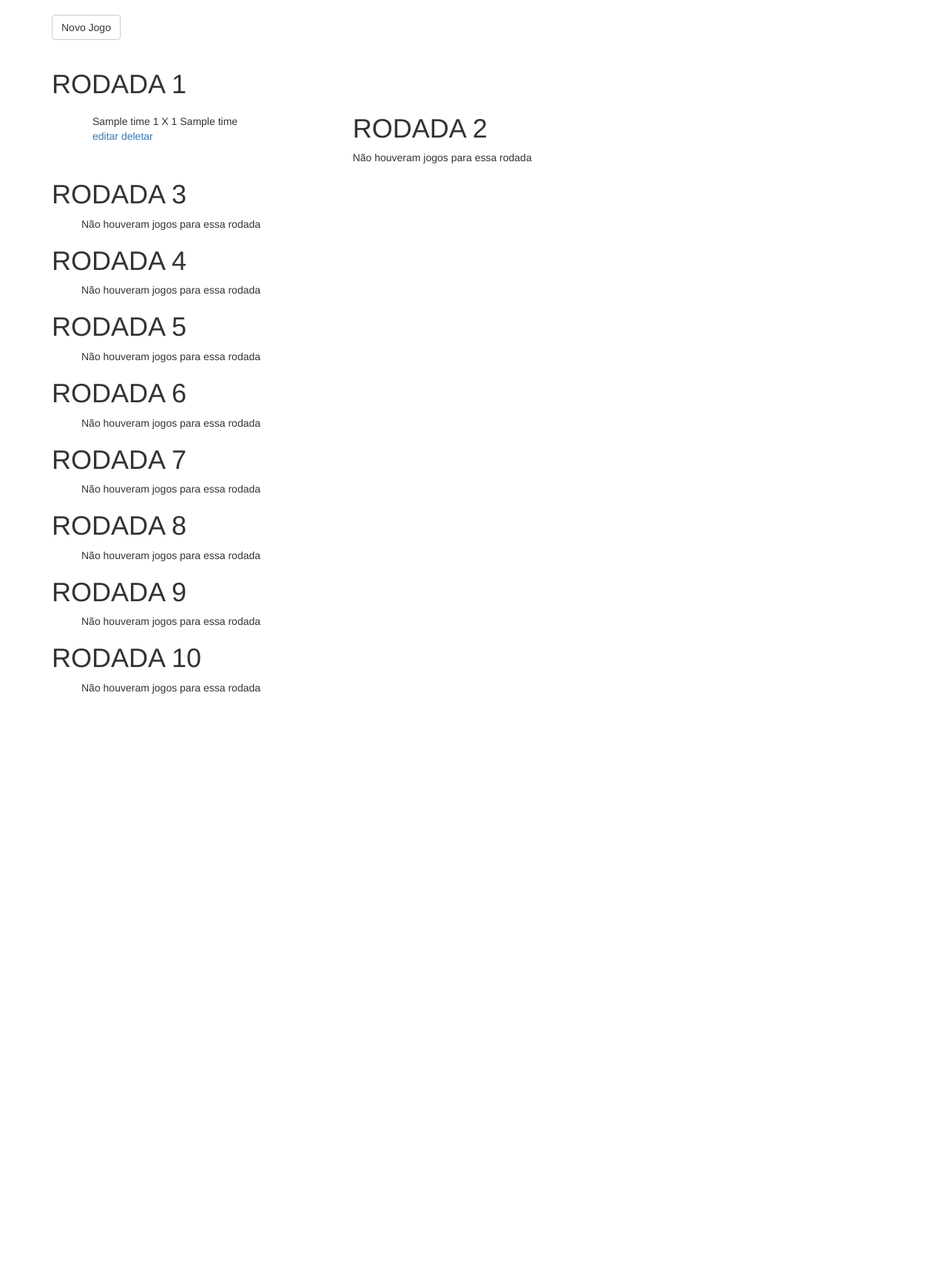
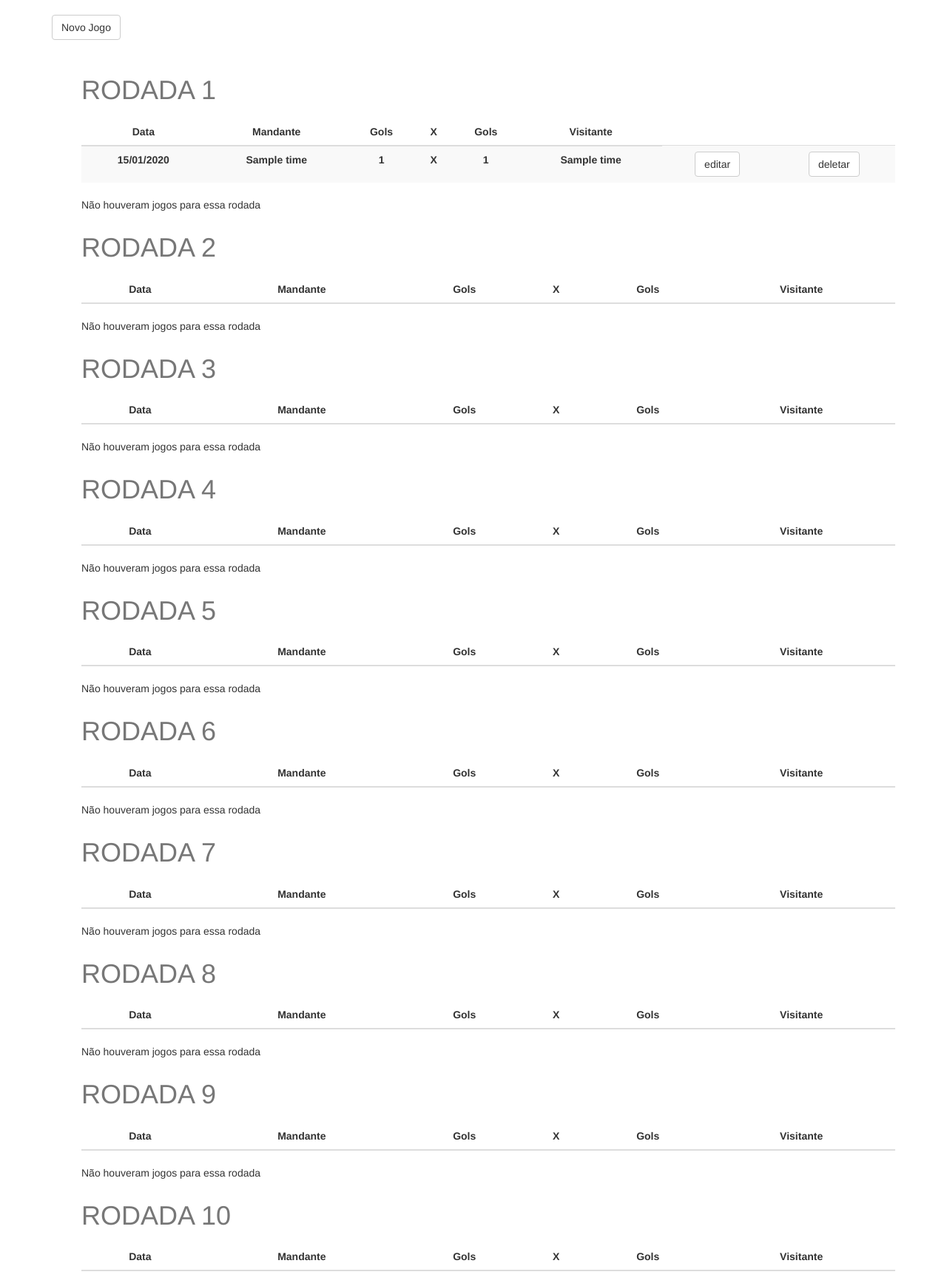
Before and after one commit to RafaSoprani/PROJETO-CAMPEONATO, a Flask app: page /jogos/ in a window 1280 px wide. Shown: the part 52-1791 px from the top of the page at 74% size. Before the commit the page ends 990 px from the top, so only its background shows below. Run offline with Flask 2, Linux system fonts and the light colour scheme; a user stored in the database is signed in; tables that the repository leaves empty hold one stand-in row (values such as "Sample post"); lists and menus that the app fills with data are empty; some libraries are stand-ins or nearby versions.

Commit message:
mudanças listajogos

```diff
--- a/jogos/templates/listarjogos.html
+++ b/jogos/templates/listarjogos.html
@@ -4,20 +4,36 @@
 <a href="{{ url_for('jogos.create') }}" class="btn btn-default">Novo Jogo</a>
 <br>
 <br>
-
-{% for rodada in jogos %}
-<h1>RODADA {{rodada }}</h1>
 <ul>
-    {% for jogo in jogos[rodada] %}
-    <l1 class="list-group-item col-md-4 borderless text-left">
-        {{jogo.mandante.nome}} {{jogo.gols_mandante}}  X {{jogo.gols_visitante}} {{jogo.visitante.nome}}<br>
-        <a href="{{ url_for('jogos.update', id=jogo.id) }}">editar</a>
-        <a href="{{ url_for('jogos.delete', id=jogo.id) }}">deletar</a>
-    </l1>
-    {% else %}
-    <div>Não houveram jogos para essa rodada</div>
-    {% endfor %}
+    {% for rodada in jogos %}
+        <table class="table table-striped">
+            <caption><h1>RODADA {{rodada }}</h1></caption>
+            <thead>
+                <tr>
+                    <th>Data</th>
+                    <th>Mandante</th>
+                    <th>Gols</th>
+                    <th>X</th>
+                    <th>Gols</th>
+                    <th>Visitante</th>
+                </tr>
+            </thead>
+            <tbody>
+            {% for jogo in jogos[rodada] %}
+            <tr>
+                <th>{{jogo.data.strftime('%d/%m/%Y') }}</th>
+                <th>{{jogo.mandante.nome}}</th>
+                <th>{{jogo.gols_mandante}}</th>
+                <th>X</th>
+                <th>{{jogo.gols_visitante}}</th>
+                <th>{{jogo.visitante.nome}}</th>
+                <th><a href="{{ url_for('jogos.update', id=jogo.id) }}" class="btn btn-default">editar</a></th>
+                <th><a href="{{ url_for('jogos.delete', id=jogo.id) }}" class="btn btn-default">deletar</a></th>
+            </tr>
+            {% else %}
+            <div>Não houveram jogos para essa rodada</div>
+            {% endfor %}
+            {% endfor %}
 </ul>
-{% endfor %}
 
 {% endblock %}
```
Also changed, not shown: app.db.
